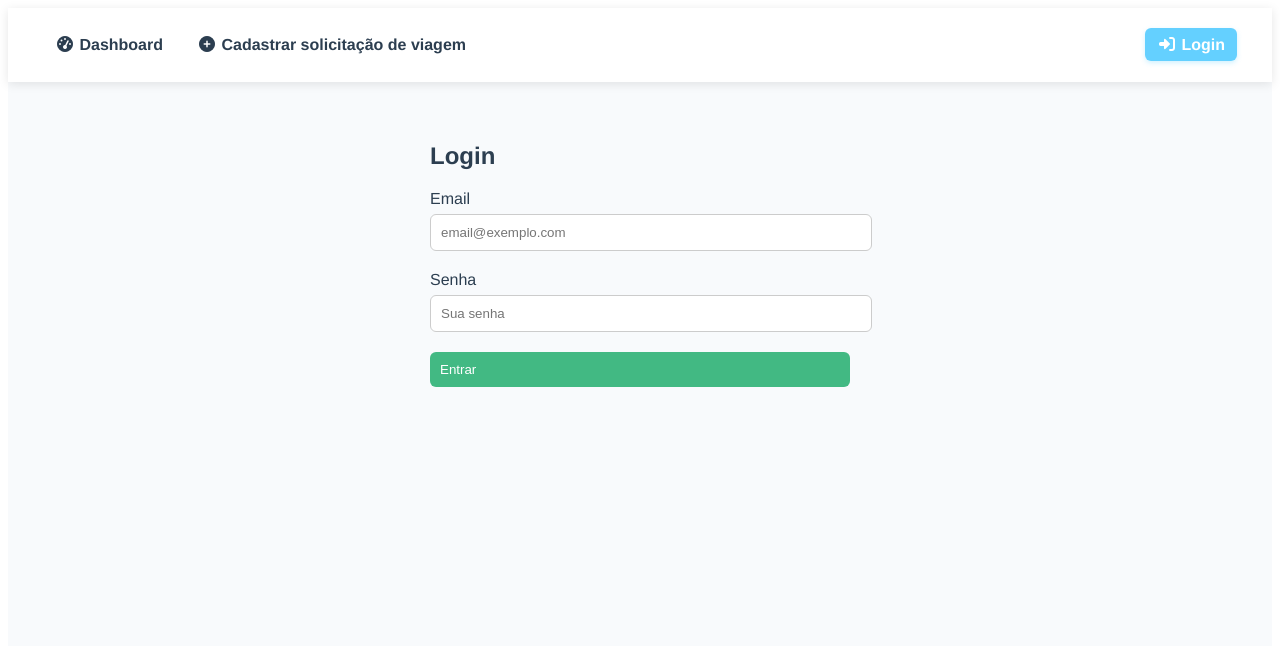
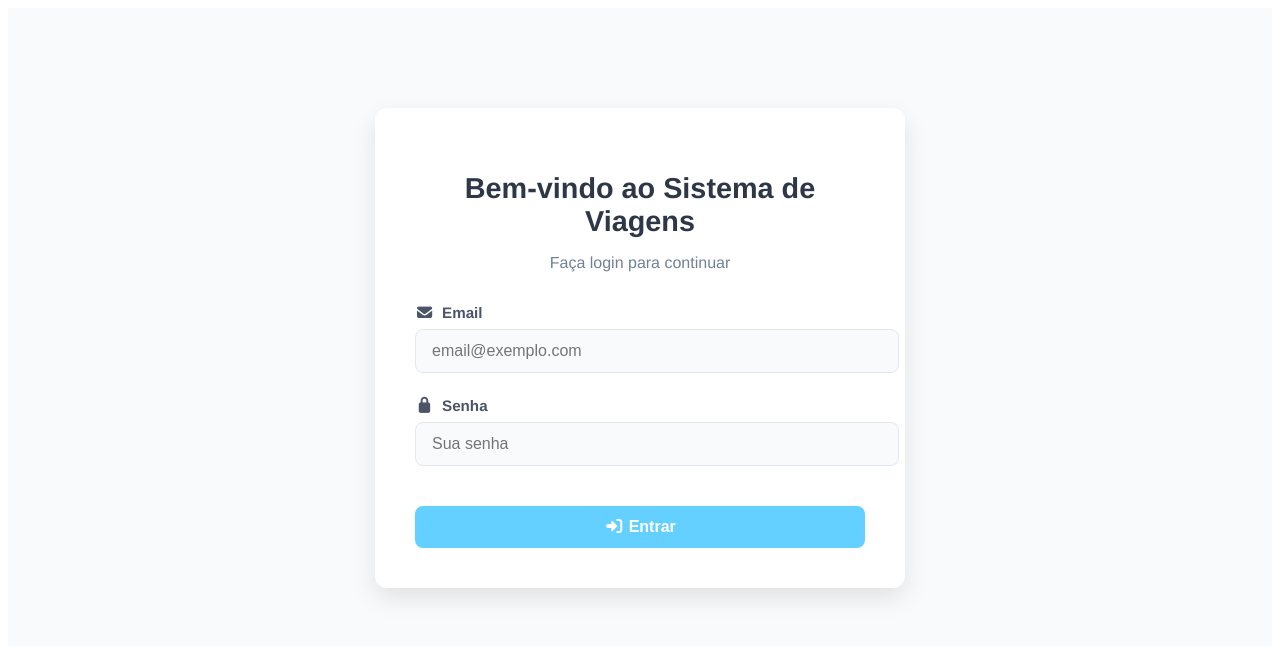
Before and after one commit to thithirss/app, a Vue app in the folder app/: page /#/login in a window 1280 px wide. Shown: the top 646 px of the page. Built offline with nearby package versions, Linux system fonts and the light colour scheme.

Commit message:
correcoes visuais no geral

```diff
--- a/app/src/App.vue
+++ b/app/src/App.vue
@@ -1,15 +1,16 @@
 <template>
-  <nav>
-    <!-- <router-link to="/"><i class="fas fa-home"></i> Home</router-link> -->
-    <router-link to="/dashboard"><i class="fas fa-tachometer-alt"></i> Dashboard</router-link>
-    <router-link to="/orders/new"><i class="fas fa-plus-circle"></i> Cadastrar solicitação de viagem</router-link>
-    <!-- <router-link to="/about">About</router-link> |
-    <router-link to="/servicos">Serviços</router-link> -->
-    <span style="margin-left: auto">
-      <notification-center v-if="isAuthenticated" />
-      <router-link v-if="!isAuthenticated" to="/login"><i class="fas fa-sign-in-alt"></i> Login</router-link>
-      <button v-else class="logout" @click="logout"><i class="fas fa-sign-out-alt"></i> Sair</button>
-    </span>
+  <nav v-if="showNavbar">
+    <div class="nav-container">
+      <div class="nav-left">
+        <router-link to="/dashboard"><i class="fas fa-tachometer-alt"></i> Dashboard</router-link>
+        <router-link to="/orders/new"><i class="fas fa-plus-circle"></i> Cadastrar solicitação de viagem</router-link>
+      </div>
+      <div class="nav-right">
+        <notification-center v-if="isAuthenticated" />
+        <router-link v-if="!isAuthenticated" to="/login"><i class="fas fa-sign-in-alt"></i> Login</router-link>
+        <button v-else class="logout" @click="logout"><i class="fas fa-sign-out-alt"></i> Sair</button>
+      </div>
+    </div>
   </nav>
   <div class="content-container">
     <router-view/>
@@ -30,6 +31,9 @@ export default {
   computed: {
     isAuthenticated() {
       return !!localStorage.getItem('auth_token')
+    },
+    showNavbar() {
+      return this.$route.path !== '/login'
     }
   },
   methods: {
@@ -53,48 +57,81 @@ export default {
 }
 
 nav {
-  padding: 20px 30px;
-  background-color: white;
-  box-shadow: var(--box-shadow);
+  padding: 0;
+  background-color: #ffffff;
+  box-shadow: 0 2px 15px rgba(0, 0, 0, 0.08);
+  position: sticky;
+  top: 0;
+  z-index: 100;
+}
+
+.nav-container {
+  max-width: 1200px;
+  margin: 0 auto;
+  display: flex;
+  justify-content: space-between;
+  align-items: center;
+  padding: 0 20px;
+  height: 70px;
+}
+
+.nav-left, .nav-right {
   display: flex;
   align-items: center;
-  flex-wrap: wrap;
+  gap: 15px;
 }
 
 nav a {
-  font-weight: bold;
-  color: var(--text-color);
+  font-weight: 600;
+  color: #4a5568;
   text-decoration: none;
-  padding: 8px 12px;
-  border-radius: var(--border-radius);
-  margin: 0 5px;
-  transition: all var(--transition-speed);
+  padding: 10px 16px;
+  border-radius: 8px;
+  transition: all 0.3s ease;
+  display: flex;
+  align-items: center;
+  gap: 8px;
+  font-size: 0.95rem;
+}
+
+nav a i {
+  font-size: 1.1rem;
 }
 
 nav a:hover {
-  background-color: var(--primary-light);
-  color: var(--primary-dark);
+  background-color: #f0f9ff;
+  color: var(--primary-color);
+  transform: translateY(-2px);
 }
 
 nav a.router-link-exact-active {
   color: white;
   background-color: var(--primary-color);
-  box-shadow: 0 2px 5px rgba(100, 208, 255, 0.3);
+  box-shadow: 0 4px 12px rgba(100, 208, 255, 0.4);
 }
 
 button.logout {
   border: none;
   background: transparent;
-  color: var(--error-color);
-  font-weight: bold;
+  color: #e53e3e;
+  font-weight: 600;
   cursor: pointer;
-  padding: 8px 12px;
-  border-radius: var(--border-radius);
-  transition: all var(--transition-speed);
+  padding: 10px 16px;
+  border-radius: 8px;
+  transition: all 0.3s ease;
+  display: flex;
+  align-items: center;
+  gap: 8px;
+  font-size: 0.95rem;
+}
+
+button.logout i {
+  font-size: 1.1rem;
 }
 
 button.logout:hover {
-  background-color: #ffebee;
+  background-color: #fff5f5;
+  transform: translateY(-2px);
 }
 
 .content-container {
--- a/app/src/views/HomeView.vue
+++ b/app/src/views/HomeView.vue
@@ -1,18 +1,28 @@
 <template>
   <div class="home">
-    <img alt="Vue logo" src="../assets/logo.png">
-    <!-- <HelloWorld msg="Welcome to Your Vue.js App"/> -->
+    <div v-if="isAuthenticated">
+      <router-link to="/dashboard" replace></router-link>
+    </div>
+    <div v-else>
+      <router-link to="/login" replace></router-link>
+    </div>
   </div>
 </template>
 
 <script>
-// @ is an alias to /src
-// import HelloWorld from '@/components/HelloWorld.vue'
-
 export default {
   name: 'HomeView',
-  components: {
-    // HelloWorld
+  computed: {
+    isAuthenticated() {
+      return !!localStorage.getItem('auth_token')
+    }
+  },
+  mounted() {
+    if (this.isAuthenticated) {
+      this.$router.replace('/dashboard')
+    } else {
+      this.$router.replace('/login')
+    }
   }
 }
 </script>
--- a/app/src/views/LoginView.vue
+++ b/app/src/views/LoginView.vue
@@ -1,24 +1,46 @@
 <template>
-  <div class="login">
-    <h2>Login</h2>
+  <div class="login-container">
+    <div class="login-card">
+      <div class="login-header">
+        <h2>Bem-vindo ao Sistema de Viagens</h2>
+        <p>Faça login para continuar</p>
+      </div>
 
       <BaseToast :message="message" :type="messageType" />
 
-    <form @submit.prevent="onSubmit" class="form">
-      <label>
-        Email
-        <input v-model="email" type="email" placeholder="email@exemplo.com" required />
+      <form @submit.prevent="onSubmit" class="login-form">
+        <div class="form-group">
+          <label for="email">
+            <i class="fas fa-envelope"></i> Email
           </label>
-      <label>
-        Senha
-        <input v-model="password" type="password" placeholder="Sua senha" required />
+          <input
+            id="email"
+            v-model="email"
+            type="email"
+            placeholder="email@exemplo.com"
+            required
+          />
+        </div>
+
+        <div class="form-group">
+          <label for="password">
+            <i class="fas fa-lock"></i> Senha
           </label>
+          <input
+            id="password"
+            v-model="password"
+            type="password"
+            placeholder="Sua senha"
+            required
+          />
+        </div>
 
-      <button type="submit" :disabled="loading">
+        <button type="submit" :disabled="loading" class="login-button">
           <LoadingSpinner :visible="loading" />
-        <span v-if="!loading">Entrar</span>
+          <span v-if="!loading"><i class="fas fa-sign-in-alt"></i> Entrar</span>
         </button>
       </form>
+    </div>
   </div>
 </template>
 
@@ -65,10 +87,104 @@ export default {
 </script>
 
 <style scoped>
-.login { max-width: 420px; margin: 40px auto; text-align: left; }
-.form { display: grid; gap: 12px; }
-label { display: grid; gap: 6px; }
-input { padding: 10px; border: 1px solid #ccc; border-radius: 6px; }
-button { padding: 10px; border: none; border-radius: 6px; background: #42b983; color: white; cursor: pointer; display: inline-flex; align-items: center; gap: 8px; }
-button:disabled { opacity: 0.7; cursor: not-allowed; }
+.login-container {
+  display: flex;
+  justify-content: center;
+  align-items: center;
+  min-height: 80vh;
+  background-color: #f8fafc;
+}
+
+.login-card {
+  width: 100%;
+  max-width: 450px;
+  background-color: white;
+  border-radius: 12px;
+  box-shadow: 0 10px 25px rgba(0, 0, 0, 0.1);
+  padding: 2.5rem;
+  text-align: center;
+}
+
+.login-header {
+  margin-bottom: 2rem;
+}
+
+.login-header h2 {
+  color: #2d3748;
+  font-size: 1.8rem;
+  font-weight: 700;
+  margin-bottom: 0.5rem;
+}
+
+.login-header p {
+  color: #718096;
+  font-size: 1rem;
+}
+
+.login-form {
+  display: grid;
+  gap: 1.5rem;
+}
+
+.form-group {
+  text-align: left;
+}
+
+label {
+  display: block;
+  margin-bottom: 0.5rem;
+  font-weight: 600;
+  color: #4a5568;
+  font-size: 0.95rem;
+  display: flex;
+  align-items: center;
+  gap: 0.5rem;
+}
+
+input {
+  width: 100%;
+  padding: 0.75rem 1rem;
+  border: 1px solid #e2e8f0;
+  border-radius: 8px;
+  font-size: 1rem;
+  transition: all 0.3s ease;
+  background-color: #f8fafc;
+}
+
+input:focus {
+  outline: none;
+  border-color: #64d0ff;
+  box-shadow: 0 0 0 3px rgba(100, 208, 255, 0.25);
+  background-color: white;
+}
+
+.login-button {
+  background-color: #64d0ff;
+  color: white;
+  border: none;
+  border-radius: 8px;
+  padding: 0.75rem 1rem;
+  font-size: 1rem;
+  font-weight: 600;
+  cursor: pointer;
+  transition: all 0.3s ease;
+  display: flex;
+  justify-content: center;
+  align-items: center;
+  gap: 0.5rem;
+  margin-top: 1rem;
+}
+
+.login-button:hover {
+  background-color: #50b8e5;
+  transform: translateY(-2px);
+  box-shadow: 0 4px 12px rgba(100, 208, 255, 0.3);
+}
+
+.login-button:disabled {
+  opacity: 0.7;
+  cursor: not-allowed;
+  transform: none;
+  box-shadow: none;
+}
 </style>
```
Also changed, not shown: app/src/views/DashboardView.vue (+154 -21 lines), 1 other file (tests, documents, lock files or other folders). Lines whose indentation alone changed are shown as unchanged.
